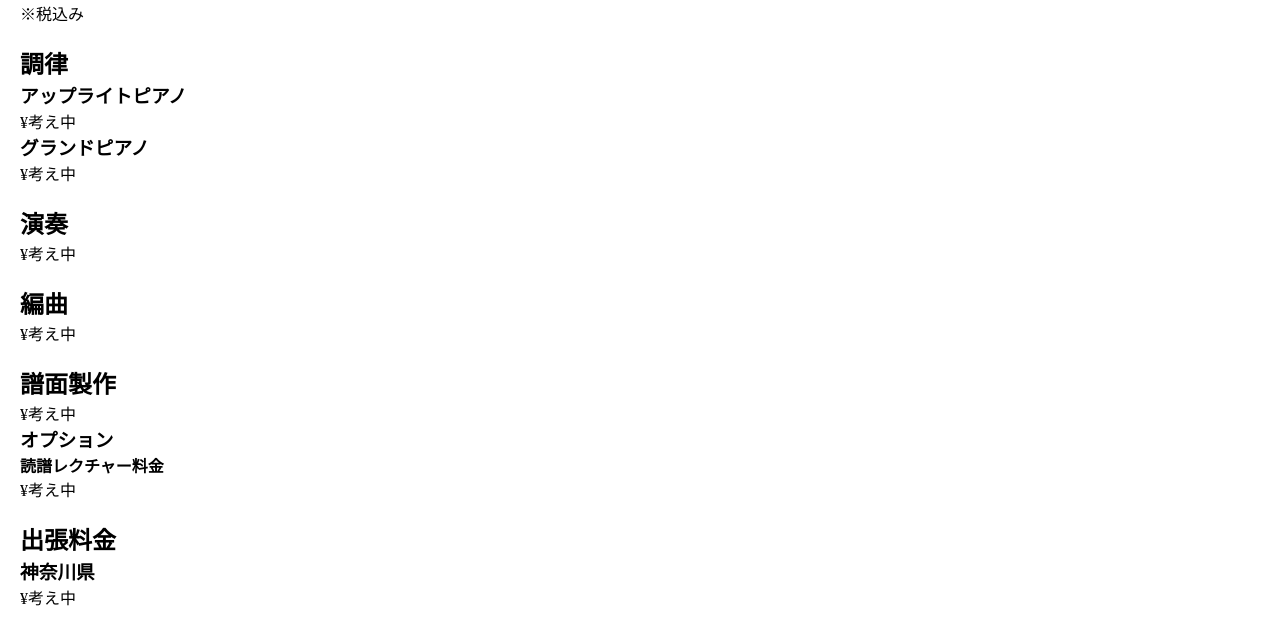
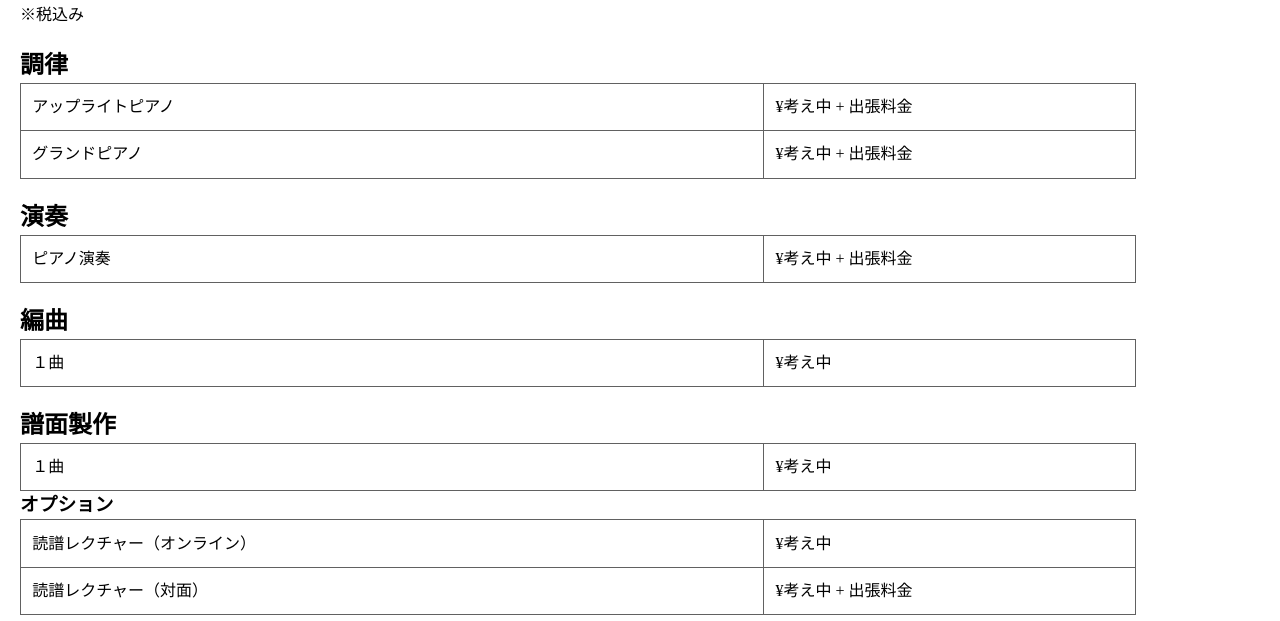
Before and after one commit to gawaramai/litz-music-planning, a plain HTML site: page price.html in a window 1280 px wide. Shown: the part 179-800 px from the top of the page. Drawn offline with nearby package versions, Linux system fonts and the light colour scheme.

Commit message:
料金ページをテーブル化（日本語版のみ）

```diff
--- a/css/article.css
+++ b/css/article.css
@@ -1,8 +1,35 @@
+@import url(styles.css);
 
 :root {
     /* 変数を定義 */
     --padding: 20px;
     --margin: 20px;
+}
+
+table {
+    border-collapse: collapse;
+    table-layout: fixed;
+    width: 90%;
+}
+
+table th, table td {
+  border: solid 1px var(--border-color);
+  padding: 1%;
+}
+
+table th:nth-child(1),
+table td:nth-child(1) {
+  width: 50%;
+}
+
+table th:nth-child(2),
+table td:nth-child(2) {
+  width: 25%;
+}
+
+table th:nth-child(3),
+table td:nth-child(3) {
+  width: 25%;
 }
 
 .article {
--- a/css/styles.css
+++ b/css/styles.css
@@ -106,9 +106,9 @@ nav li {
     /* width: 15%; */
 }
 
-/* nav li:hover{
+nav li:hover{
     border-bottom: var(--border-waight) solid var(--border-color);
-} */
+}
 
 nav a {
     color: var(--text-color-basic);
@@ -167,7 +167,7 @@ main {
 }
 
 .main-visual-contents button:hover {
-    background-color: lightgrey
+    background-color: lightgrey;
 }
 
 .greeting {
--- a/price.html
+++ b/price.html
@@ -24,36 +24,61 @@
             <p>※税込み</p>
             <div class="service-price">
                 <h2>調律</h2>
-                <h3>アップライトピアノ</h3>
-                <p>¥考え中</p>
-                <h3>グランドピアノ</h3>
-                <p>¥考え中</p>
+                <table>
+                    <tr>
+                      <td>アップライトピアノ</td><td>¥考え中 + 出張料金</td>
+                    </tr>
+                    <tr>
+                      <td>グランドピアノ</td><td>¥考え中 + 出張料金</td>
+                    </tr>
+                </table>
             </div>
 
             <div class="service-price">
                 <h2>演奏</h2>
-                <p>¥考え中</p>
+                <table>
+                    <tr>
+                      <td>ピアノ演奏</td><td>¥考え中 + 出張料金</td>
+                    </tr>
+                </table>
             </div>
 
             <div class="service-price">
                 <h2>編曲</h2>
-                <p>¥考え中</p>
+                <table>
+                    <tr>
+                      <td>１曲</td><td>¥考え中</td>
+                    </tr>
+                </table>
             </div>
 
 
             <div class="service-price">
                 <h2>譜面製作</h2>
-                <p>¥考え中</p>
+                <table>
+                    <tr>
+                      <td>１曲</td><td>¥考え中</td>
+                    </tr>
+                </table>
                 <h3>オプション</h3>
-                <p><strong>読譜レクチャー料金</strong></p>
-                <p>¥考え中</p>
+                <table>
+                    <tr>
+                      <td>読譜レクチャー（オンライン）</td><td>¥考え中</td>
+                    </tr>
+                    <tr>
+                      <td>読譜レクチャー（対面）</td><td>¥考え中 + 出張料金</td>
+                    </tr>
+                </table>
             </div>
 
 
             <div class="service-price">
                 <h2>出張料金</h2>
-                <h3>神奈川県</h3>
-                <p>¥考え中</p>
+                <table>
+                    <tr>
+                      <td>神奈川県</td><td>¥考え中</td>
+                    </tr>
+                </table>
             </div>
         </div>
     </main>
```
